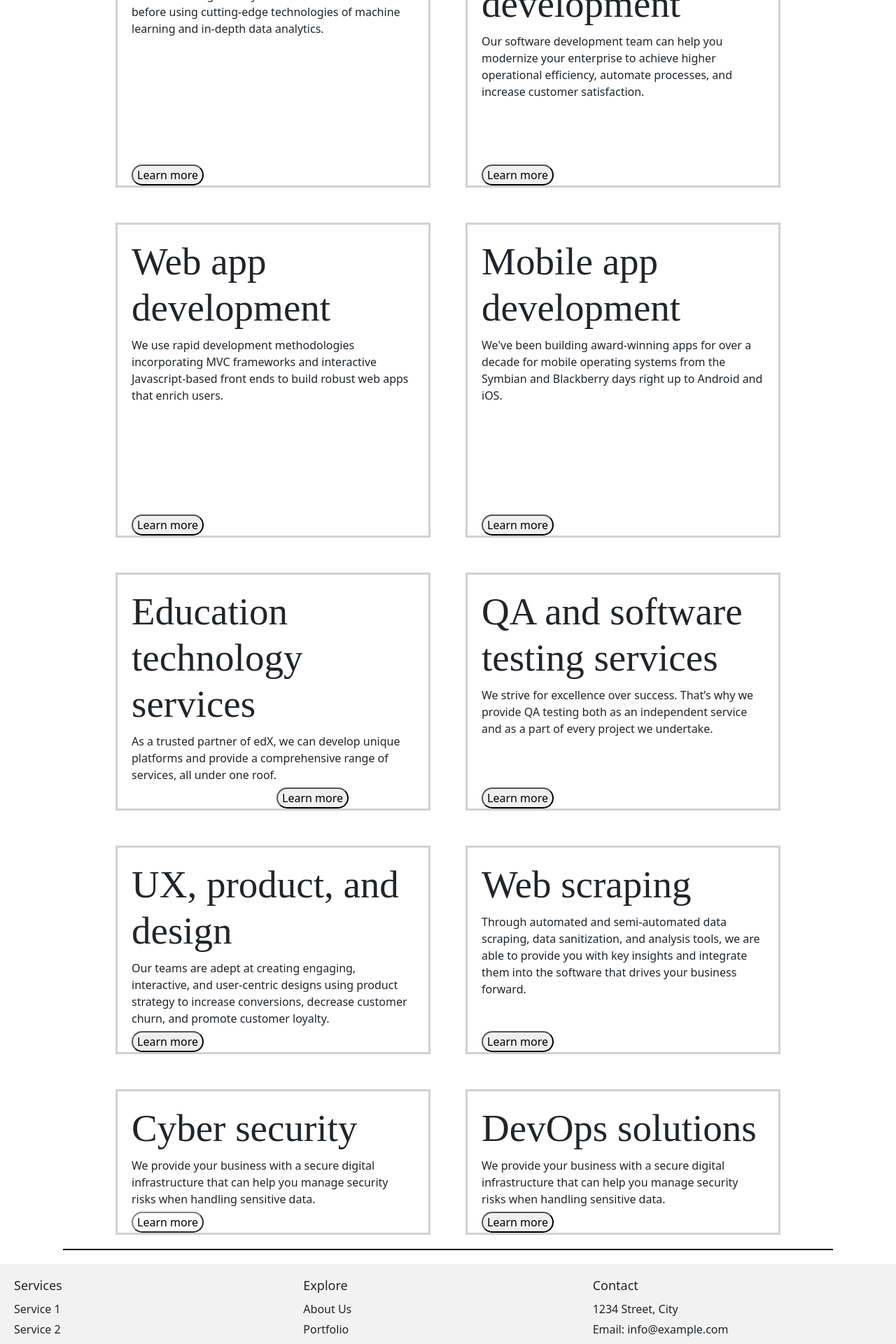
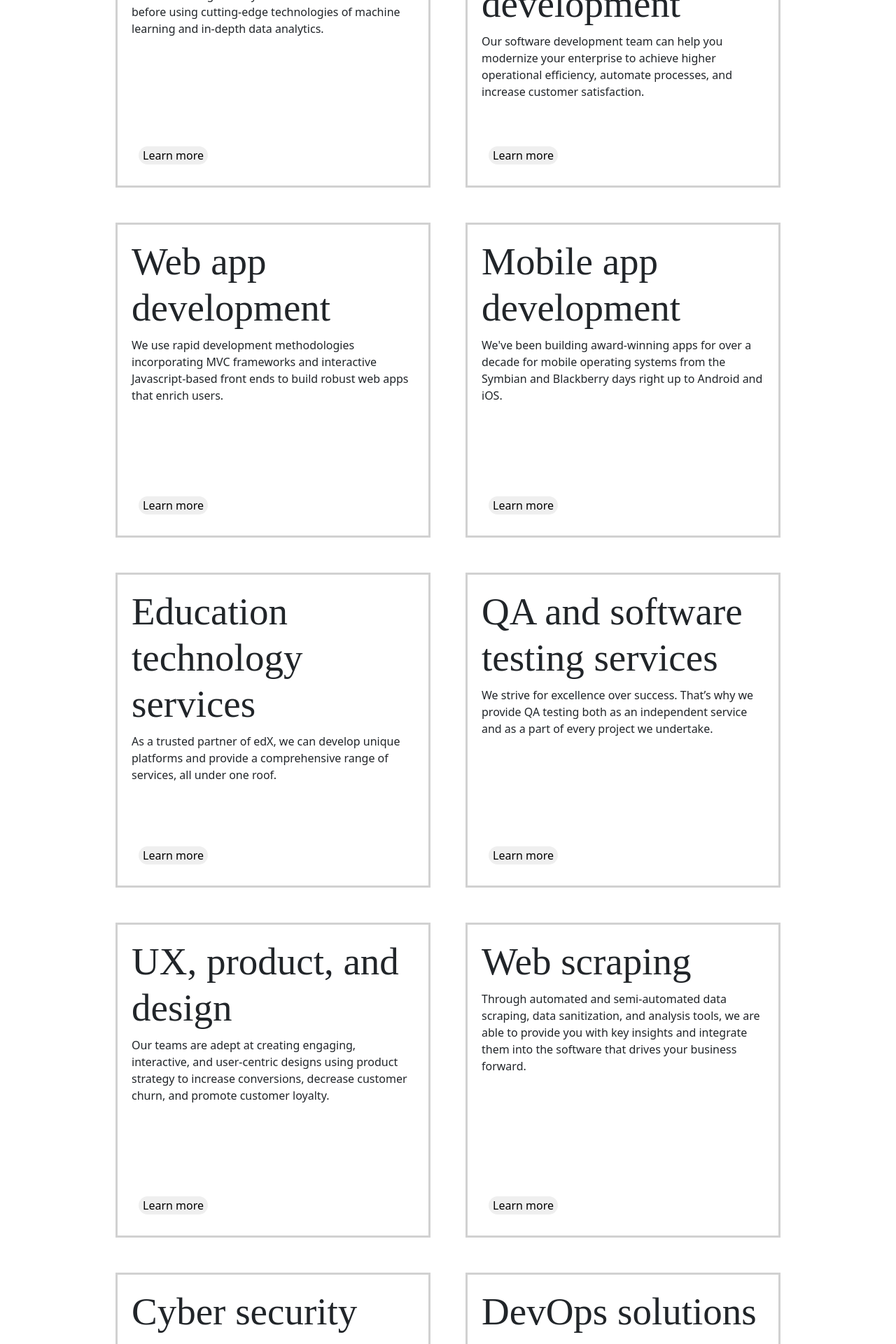
Before and after one commit to razashahid107/use_case_page, a React (Create React App) app: page / in a window 1280 px wide. Shown: the part 880-2800 px from the top of the page at 70% size. Built offline with nearby package versions, Linux system fonts and the light colour scheme.

Commit message:
removed border feature

```diff
--- a/src/page/usecase.css
+++ b/src/page/usecase.css
@@ -50,14 +50,23 @@
     /* padding: 0 10% 0 50%; */
     display: grid;
     /* grid-template-columns: repeat(2, minmax(250px, 1fr)); */
-    grid-template-columns: 450px 450px;
-    grid-template-rows: 450px 450px;
+    grid-template-columns: 450px 450px !important;
+    grid-template-rows: 450px 450px !important;
+    /* background-color: #000; */
     /* display: flex;*/
     justify-content: center;
+    /* overflow-y: scroll; */
     grid-gap: 50px 50px;
+    /* height: 100vh; */
+
 }
 .rounded-corners {
     border-radius: 25px;
+    /* position:'absolute' !important; */
+    position: absolute;
+    bottom:30px;
+    left:30px;
+    border: 0px;
   }
 
 .service-item {
@@ -66,25 +75,30 @@
     position: relative;
     border-color: #d1d1d1;
     padding: 20px;
-    grid-template-columns: 450px 450px;
-    grid-template-rows: 450px 450px;
+    height: 450px;
+    /* grid-template-columns: 450px 450px !important;
+    grid-template-rows: 450px 450px !important; */
+
 }
 /* .service-item h1,p {
     border:'0px'
 } */
 .services-container :hover {
     /* border: solid 10px; */
-    border-bottom: 10px solid #0070f8;
+    /* border-bottom: 10px solid #0070f8; */
 
     /* border-color: rgb(0, 17, 174); */
 }
-.services-container rounded-corners :hover{
+/* .services-container rounded-corners :hover{
     background-color: #498fe4;
+} */
+
+.service-item p,h1 {
+    border:0px !important;
 }
-
-/* .service-item p {
-    border:'0px';
-} */
+.service-item .rounded-corners :hover{
+    border: 0px !important;
+}
 .section-divider {
     height: 2px;
     background-color: #000;
--- a/src/page/usecase.js
+++ b/src/page/usecase.js
@@ -57,7 +57,7 @@ const UseCase = () => {
             <p style={{ fontFamily: 'Arial', fontSize: '20px' }}>
               We take care of everything from devising<br /> strategies to deploying products with our <br />dedicated teams of developers, software <br />architects, and project managers.
             </p >
-            <a href='facebook.com' style={{}}>
+            <a href='facebook.com' style={{ textDecoration:'none', color:'white' }}>
               <svg width="56" height="40" fill="none" xmlns="http://www.w3.org/2000/svg"><path d="m50 14 5 6-5 6" stroke="#fff"></path><circle cx="20" cy="20" r="19.625" stroke="#fff" stroke-width="0.75"></circle><path d="M25 20h30" stroke="#fff"></path></svg>
               <span style={{ fontFamily: 'Arial', fontSize: '20px', fontWeight: 'bold' }}> Let's start your project</span>
             </a>
@@ -84,73 +84,73 @@ const UseCase = () => {
         <div className="services-container" >
           <div className="service-item">
             <h1 style={{ color: 'unset', fontSize: '55px', fontFamily: 'Ungaraca' }}>Data and artificial intelligence</h1>
-            <p style={{border:'0px'}}>We unlock insights for your business like never before using cutting-edge technologies of machine learning and in-depth data analytics.
+            <p style={{}}>We unlock insights for your business like never before using cutting-edge technologies of machine learning and in-depth data analytics.
             </p>
-            <button className='rounded-corners' style={{ position:'absolute', bottom:'0', left:'100', }}>Learn more</button>
+            <button className='rounded-corners'>Learn more</button>
           </div>
           <div className="service-item">
             {/* <h1>Enterprise software development</h1> */}
             <h1 style={{ color: 'unset', fontSize: '55px', fontFamily: 'Ungaraca' }}>Enterprise software development</h1>
-            <p style={{border:'0px'}}>Our software development team can help you modernize your enterprise to achieve higher operational efficiency, automate processes, and increase customer satisfaction.
+            <p style={{}}>Our software development team can help you modernize your enterprise to achieve higher operational efficiency, automate processes, and increase customer satisfaction.
             </p>
-            <button className='rounded-corners' style={{ position:'absolute', bottom:'0', left:'100' }}>Learn more</button>
+            <button className='rounded-corners' >Learn more</button>
 
           </div>
           <div className="service-item">
             {/* <h1>Web app development</h1> */}
             <h1 style={{ color: 'unset', fontSize: '55px', fontFamily: 'Ungaraca' }}>Web app development</h1>
 
-            <p style={{border:'0px'}}>We use rapid development methodologies incorporating MVC frameworks and interactive Javascript-based front ends to build robust web apps that enrich users.
+            <p style={{}}>We use rapid development methodologies incorporating MVC frameworks and interactive Javascript-based front ends to build robust web apps that enrich users.
             </p>
-            <button className='rounded-corners' style={{ position:'absolute', bottom:'0', left:'100', }}>Learn more</button>
+            <button className='rounded-corners'>Learn more</button>
           </div>
           <div className="service-item">
             {/* <h1>Mobile app development</h1> */}
             <h1 style={{ color: 'unset', fontSize: '55px', fontFamily: 'Ungaraca' }}>Mobile app development</h1>
-            <p style={{border:'0px'}}>We've been building award-winning apps for over a decade for mobile operating systems from the Symbian and Blackberry days right up to Android and iOS.
+            <p style={{}}>We've been building award-winning apps for over a decade for mobile operating systems from the Symbian and Blackberry days right up to Android and iOS.
             </p>
-            <button className='rounded-corners' style={{ position:'absolute', bottom:'0', left:'100', }}>Learn more</button>
+            <button className='rounded-corners'>Learn more</button>
           </div>
           <div className="service-item">
             {/* <h1>Education technology services</h1> */}
             <h1 style={{ color: 'unset', fontSize: '55px', fontFamily: 'Ungaraca' }}>Education technology services</h1>
-            <p style={{border:'0px'}}>As a trusted partner of edX, we can develop unique platforms and provide a comprehensive range of services, all under one roof.
-            <button className='rounded-corners' style={{ position:'absolute', bottom:'0', left:'100', }}>Learn more</button>
+            <p style={{}}>As a trusted partner of edX, we can develop unique platforms and provide a comprehensive range of services, all under one roof.
+            <button className='rounded-corners' style={{  }}>Learn more</button>
             </p>
           </div><div className="service-item">
             {/* <h1>QA and software testing services</h1> */}
             <h1 style={{ color: 'unset', fontSize: '55px', fontFamily: 'Ungaraca' }}>QA and software testing services</h1>
             <p style={{border:'0px'}}>We strive for excellence over success. That’s why we provide QA testing both as an independent service and as a part of every project we undertake.
             </p>
-            <button className='rounded-corners' style={{ position:'absolute', bottom:'0', left:'100', }}>Learn more</button>
+            <button className='rounded-corners' >Learn more</button>
           </div>
           <div className="service-item">
             {/* <h1>UX, product, and design</h1> */}
             <h1 style={{ color: 'unset', fontSize: '55px', fontFamily: 'Ungaraca' }}>UX, product, and design</h1>
             <p style={{border:'0px'}}>Our teams are adept at creating engaging, interactive, and user-centric designs using product strategy to increase conversions, decrease customer churn, and promote customer loyalty.
             </p>
-            <button className='rounded-corners' style={{ position:'absolute', bottom:'0', left:'100', }}>Learn more</button>
+            <button className='rounded-corners' style={{  }}>Learn more</button>
           </div>
           <div className="service-item">
             {/* <h1>Web scraping</h1> */}
             <h1 style={{ color: 'unset', fontSize: '55px', fontFamily: 'Ungaraca',border:'0px' }}>Web scraping</h1>
             <p style={{border:'0px'}}>Through automated and semi-automated data scraping, data sanitization, and analysis tools, we are able to provide you with key insights and integrate them into the software that drives your business forward.
             </p>
-            <button className='rounded-corners' style={{ position:'absolute', bottom:'0', left:'100', }}>Learn more</button>
+            <button className='rounded-corners' style={{ }}>Learn more</button>
           </div>
           <div className="service-item">
             {/* <h1>Cyber security</h1> */}
-            <h1 style={{ color: 'unset', fontSize: '55px', fontFamily: 'Ungaraca', border:'0px' }}>Cyber security</h1>
+            <h1 style={{ color: 'unset', fontSize: '55px', fontFamily: 'Ungaraca' }}>Cyber security</h1>
             <p style={{border:'0px'}}>We provide your business with a secure digital infrastructure that can help you manage security risks when handling sensitive data.
             </p>
-            <button className='rounded-corners' style={{ position:'absolute', bottom:'0', left:'100', backgroundColor:'white', borderColor:'grey'}}>Learn more</button>
+            <button className='rounded-corners' style={{ }}>Learn more</button>
           </div>
           <div className="service-item">
             {/* <h1>DevOps solutions</h1> */}
-            <h1 style={{ color: 'unset', fontSize: '55px', fontFamily: 'Ungaraca',border:'0px' }}>DevOps solutions</h1>
-            <p style={{border:'0px'}}>We provide your business with a secure digital infrastructure that can help you manage security risks when handling sensitive data.
+            <h1 style={{ color: 'unset', fontSize: '55px', fontFamily: 'Ungaraca' }}>DevOps solutions</h1>
+            <p style={{}}>We provide your business with a secure digital infrastructure that can help you manage security risks when handling sensitive data.
             </p>
-            <button className='rounded-corners' style={{ position:'absolute', bottom:'0', left:'100', }}>Learn more</button>
+            <button className='rounded-corners' style={{  }}>Learn more</button>
           </div>
         </div>
 
```
